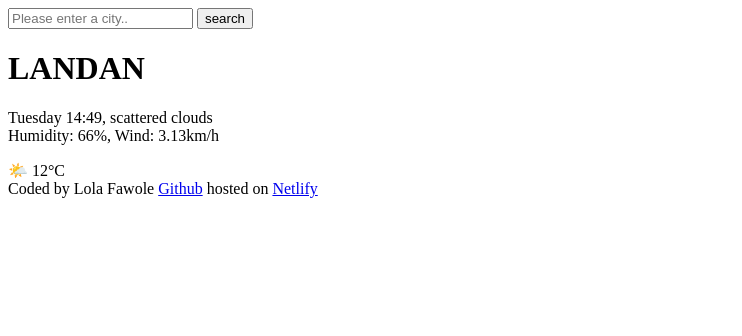
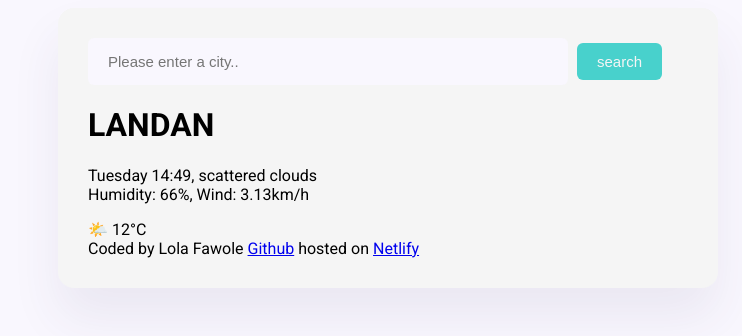
Before and after one commit to lolafawole/meteo, a plain HTML site: page index.html in a window 1280 px wide. Shown: the whole page, without its empty margins (0-742 px from the left). Drawn offline with Linux system fonts and the light colour scheme.

Commit message:
Adding initial styles

```diff
--- a/index.html
+++ b/index.html
@@ -3,13 +3,26 @@
   <head>
     <meta charset="UTF-8" />
     <meta name="viewport" content="width=device-width, initial-scale=1.0" />
+    <link rel="preconnect" href="https://fonts.googleapis.com" />
+    <link rel="preconnect" href="https://fonts.gstatic.com" crossorigin />
+    <link
+      href="https://fonts.googleapis.com/css2?family=Roboto:ital,wght@0,100..900;1,100..900&display=swap"
+      rel="stylesheet"
+    />
+    <link rel="stylesheet" href="src/styles.css" />
     <title>Weather App</title>
   </head>
   <body>
+    <div class="weather-wrapper">
       <header>
-      <form action="search-engine">
-        <input type="search" placeholder="Please enter a city.." required />
-        <input type="submit" value="search" />
+        <form action="search-engine" class="search-form-main">
+          <input
+            type="search"
+            placeholder="Please enter a city.."
+            required
+            class="search-form-box"
+          />
+          <input type="submit" value="search" class="search-form-button" />
         </form>
       </header>
       <main>
@@ -29,5 +42,6 @@
         hosted on
         <a href="https://meteoicodes.netlify.app/">Netlify</a>
       </footer>
+    </div>
   </body>
 </html>
--- /dev/null
+++ b/src/styles.css
@@ -0,0 +1,31 @@
+body {
+  background-color: #f9f7fe;
+  font-family: "Roboto", sans-serif;
+}
+.weather-wrapper {
+  background: whitesmoke;
+  margin: auto 50px;
+  max-width: 600px;
+  padding: 30px;
+  box-shadow: 0 30px 50px rgba(65, 50, 100, 0.08);
+  border-radius: 16px;
+}
+
+.search-form-box {
+  background-color: #f9f7fe;
+  border: none;
+  border-radius: 6px;
+  width: 80%;
+  padding: 15px 20px;
+  font-size: 15px;
+}
+
+.search-form-button {
+  background-color: #48d1cc;
+  padding: 10px 20px;
+  border: none;
+  border-radius: 6px;
+  color: whitesmoke;
+  margin-left: 5px;
+  font-size: 15px;
+}
```
Lines whose indentation alone changed are shown as unchanged.
